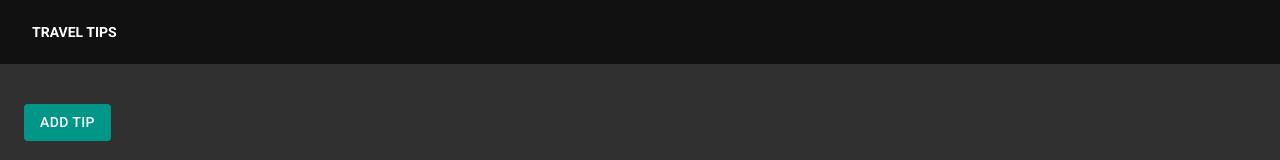
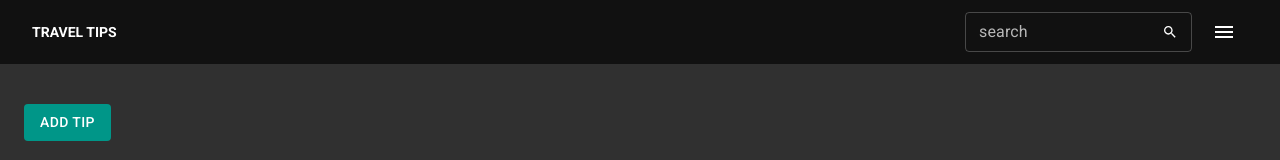
Before and after one commit to maxivarela/traveltips, a Next.js app: page / in a window 1280 px wide. Shown: the top 160 px of the page. Built offline with nearby package versions, Linux system fonts and the light colour scheme; no server answers; the database is empty.

Commit message:
added search input

```diff
--- a/components/Navbar.js
+++ b/components/Navbar.js
@@ -4,9 +4,11 @@ import { makeStyles } from '@material-ui/core/styles';
 import {
     AppBar,
     Button,
+    TextField,
     Toolbar,
     Typography,
 } from '@material-ui/core';
+import SearchIcon from '@material-ui/icons/Search';
 import MenuIcon from '@material-ui/icons/Menu';
 
 const useStyles = makeStyles((theme) => ({
@@ -30,6 +32,23 @@ export default function Navbar() {
                             </Button>
                         </Link>
                     </div>
+                    <TextField
+                        id="outlined-basic"
+                        label="search"
+                        // color='primary'
+                        placeholder="search for a tip"
+                        variant="outlined"
+                        size="small"
+                        autoComplete
+                        InputProps={{
+                            shrink: true,
+                            endAdornment: <SearchIcon style={{fontSize: 16}}/>
+                        }}
+                        />
+                    <Button>
+                        <MenuIcon />
+                    </Button>
+
 
                     {/* <IconButton edge="start" className={classes.menuButton} color="inherit" aria-label="menu">
                         <MenuIcon />
```
